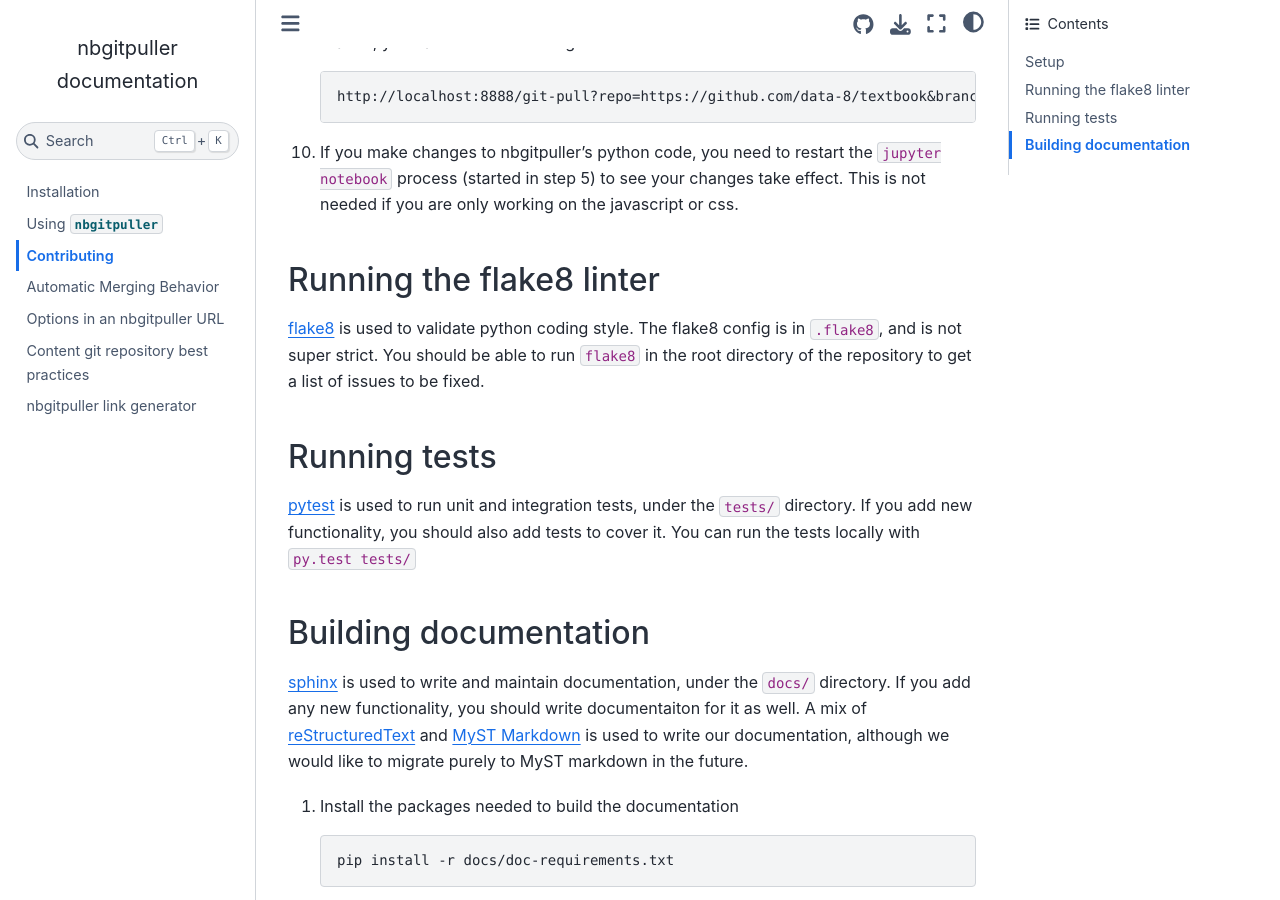
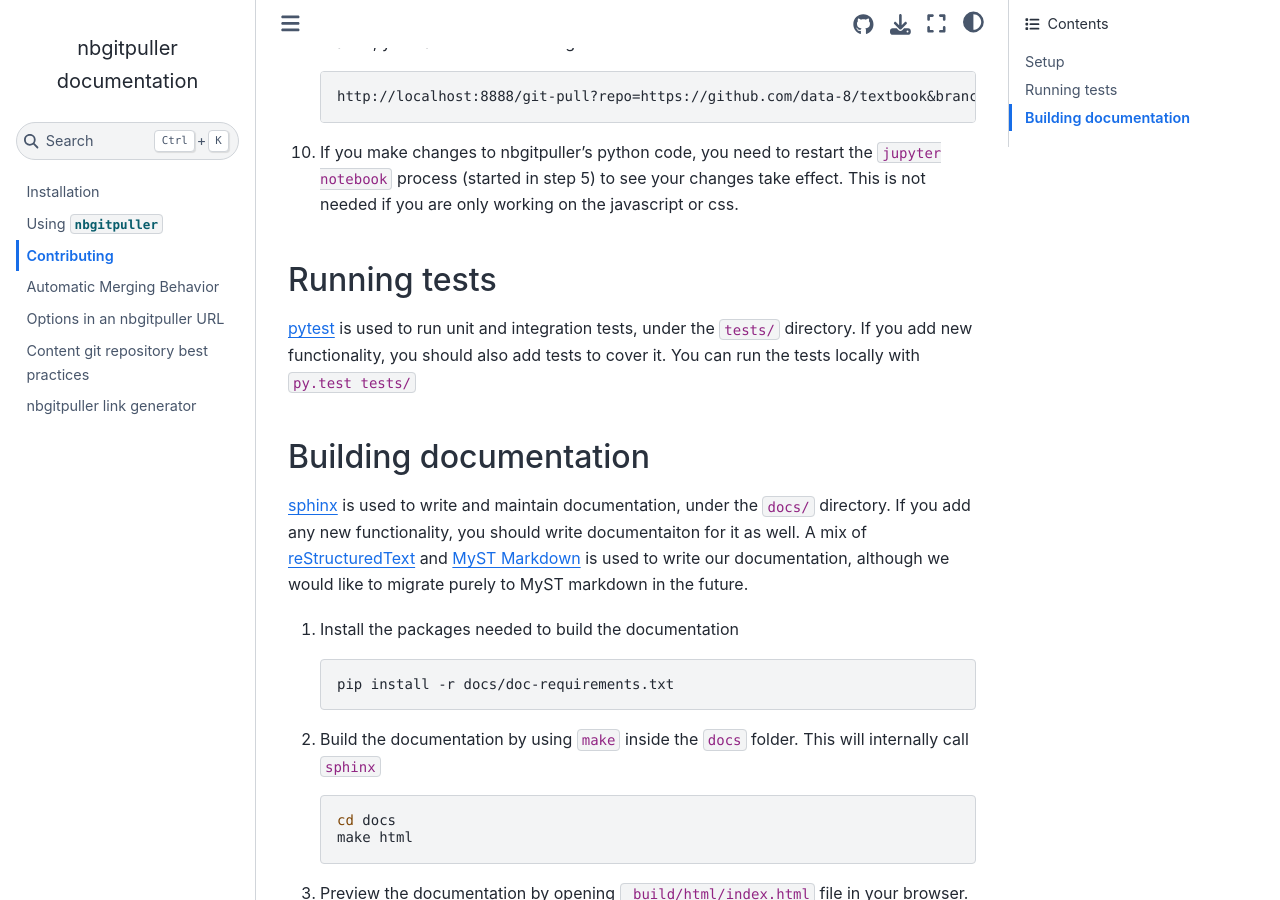
Before and after one commit to jupyterhub/nbgitpuller, a Sphinx documentation site: the page built from docs/contributing.md, in a window 1280 px wide and 900 px high, scrolled down 1765 px. Built offline with Sphinx 7.4.7 and the Sphinx Book theme 1.1.4, drawn with Linux system fonts in a browser that asks for light colours.

Commit message:
Rely on pre-commit.ci for flake8 test

```diff
--- a/dev-requirements.txt
+++ b/dev-requirements.txt
@@ -1,4 +1,3 @@
-flake8
 jupyter-packaging>=0.10
 nbclassic
 pytest
--- a/docs/contributing.md
+++ b/docs/contributing.md
@@ -97,12 +97,6 @@
     process (started in step 5) to see your changes take effect. This is not needed if
     you are only working on the javascript or css.
 
-## Running the flake8 linter
-
-[flake8](https://flake8.pycqa.org/en/latest/) is used to validate python coding style. The
-flake8 config is in `.flake8`, and is not super strict. You should be able to run
-`flake8` in the root directory of the repository to get a list of issues to be fixed.
-
 ## Running tests
 
 [pytest](https://docs.pytest.org/) is used to run unit and integration tests,
```
Also changed, not shown: 1 other file.
